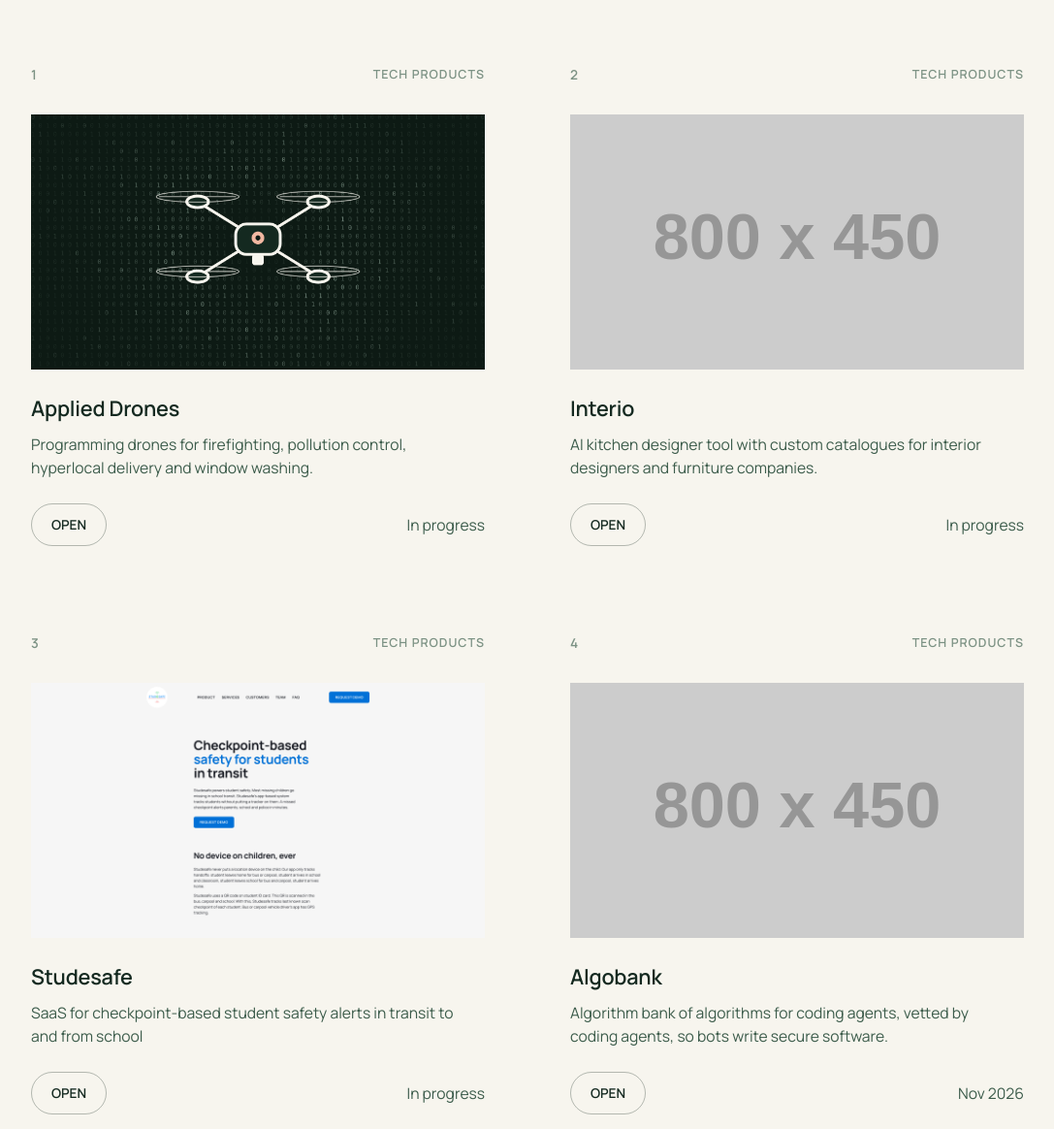
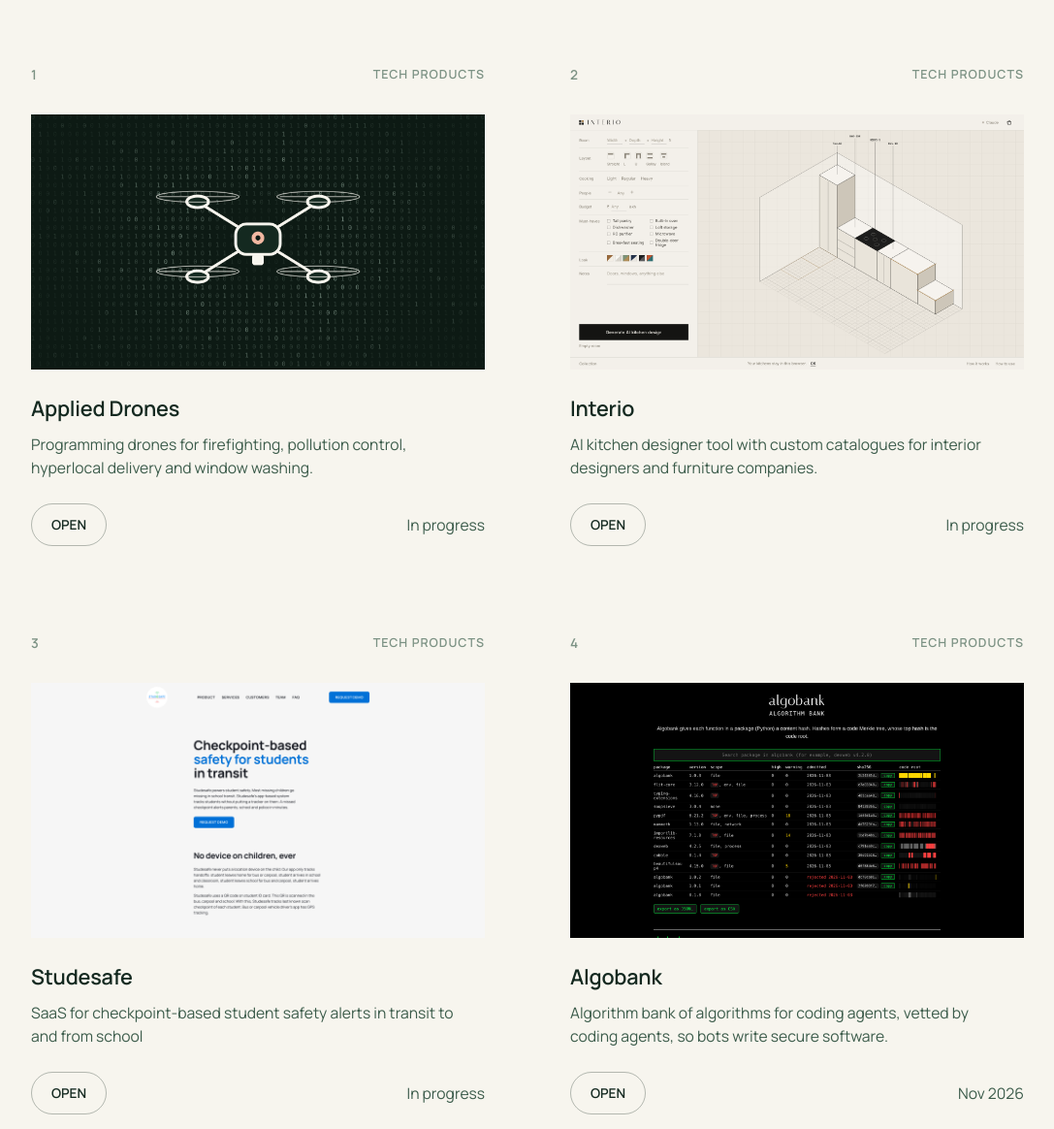
Before and after one commit to Tech-Studio-Art/techstudioart.github.io, a plain HTML site: page index.html in a window 1280 px wide. Shown: the part 710-1874 px from the top of the page at 97% size, without its empty margins (96-1183 px from the left). Drawn offline with Linux system fonts and the light colour scheme; placeholder pictures from the web are drawn by us.

Commit message:
Update Shahnisa screenshot; add Algobank and Interio screenshots
Co-Authored-By: Claude Sonnet 5.5 <noreply@anthropic.com>
Claude-Session: https://claude.ai/code/session_01FUAVBgvydKpuXLedkAvEck

```diff
--- a/index.html
+++ b/index.html
@@ -89,7 +89,7 @@
 
         <article class="work-item" data-industry="tech">
           <div class="work-item-top"><span class="work-index">2</span><span class="work-tag">Tech Products</span></div>
-          <img class="work-item-img" src="https://placehold.co/800x450?text=Coming+soon" alt="Interio">
+          <img class="work-item-img" src="assets/work/interio.png" alt="Interio">
           <h3>Interio</h3>
           <p>AI kitchen designer tool with custom catalogues for interior designers and furniture companies.</p>
           <div class="work-foot"><a href="https://matrixdex.github.io/interio" class="work-open">OPEN</a><span class="work-date">In progress</span></div>
@@ -105,7 +105,7 @@
 
         <article class="work-item" data-industry="tech">
           <div class="work-item-top"><span class="work-index">4</span><span class="work-tag">Tech Products</span></div>
-          <img class="work-item-img" src="https://placehold.co/800x450?text=Coming+soon" alt="Algobank">
+          <img class="work-item-img" src="assets/work/algobank.png" alt="Algobank">
           <h3>Algobank</h3>
           <p>Algorithm bank of algorithms for coding agents, vetted by coding agents, so bots write secure software.</p>
           <div class="work-foot"><a href="https://matrixdex.github.io/algobank" class="work-open">OPEN</a><span class="work-date">Nov 2026</span></div>
```
Also changed, not shown: assets/work/algobank.png (added), assets/work/interio.png (added), assets/work/shahnisa.png.
